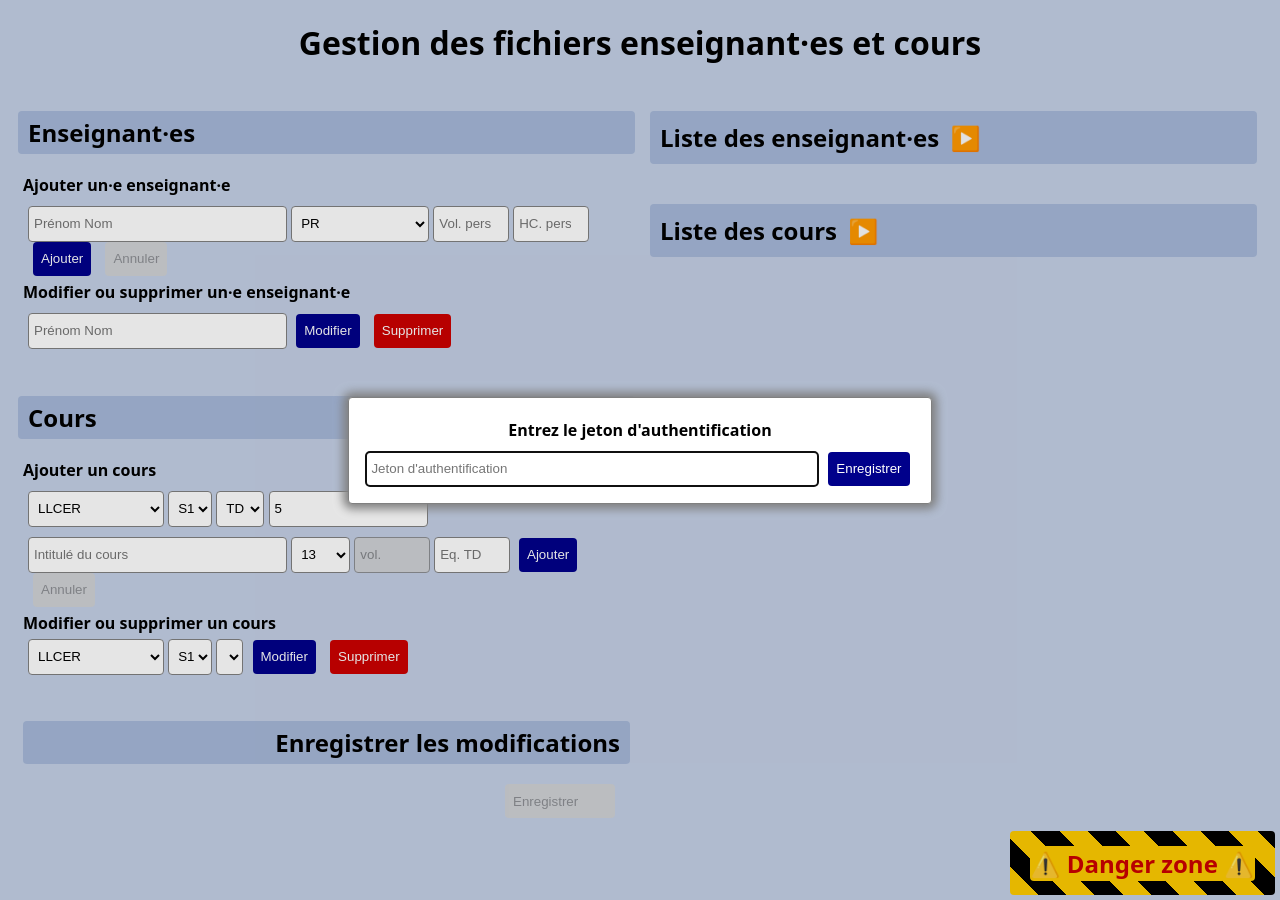
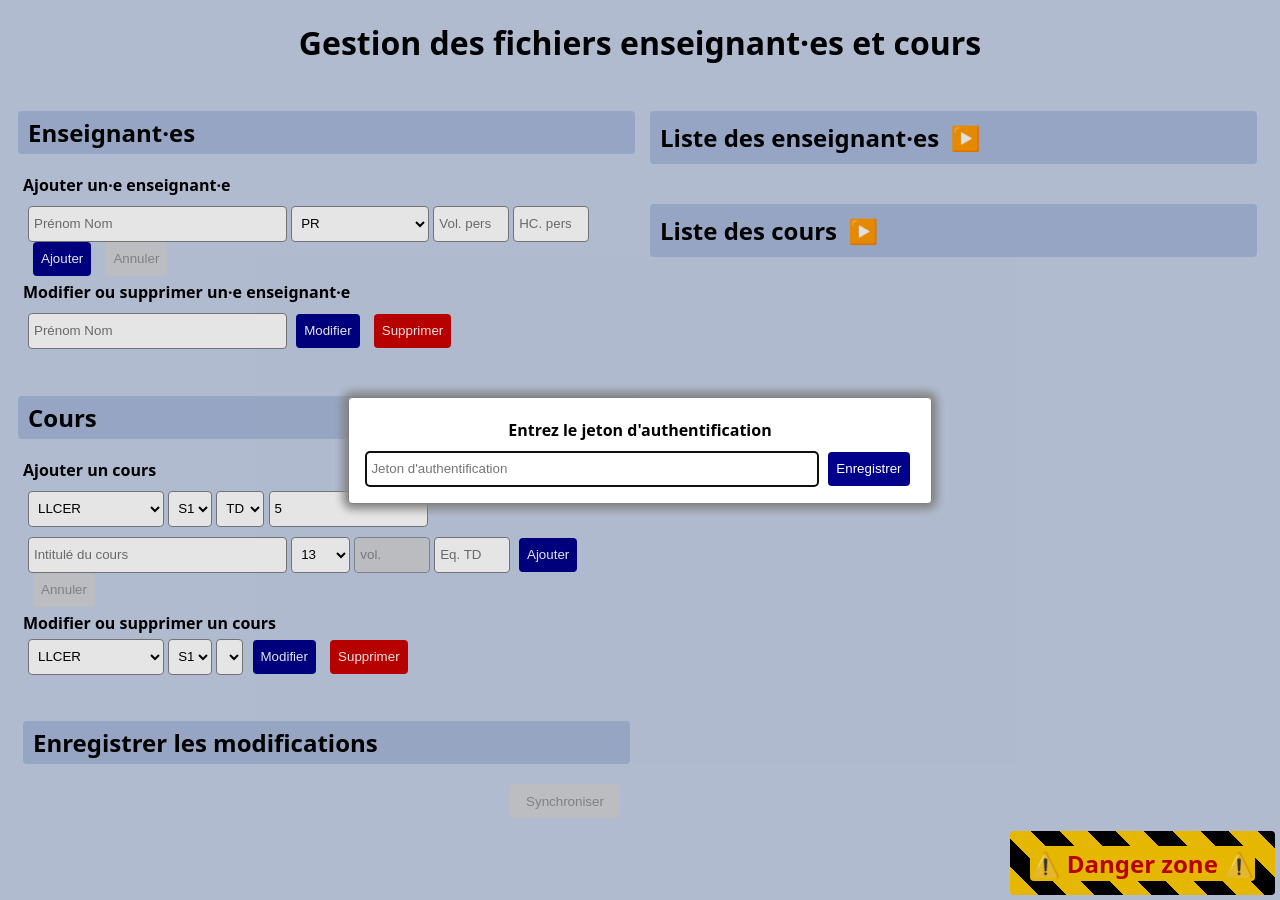
Before and after one commit to fmoncomble/fmoncomble.github.io, a Jekyll site: the page voeux/gestion.html, which Jekyll copies as it is, in a window 1280 px wide. Built offline with Jekyll 4.4.1, drawn with Linux system fonts in a browser that asks for light colours; some of the changed lines change nothing that is shown.

Commit message:
Update gestion

```diff
--- a/voeux/gestion.css
+++ b/voeux/gestion.css
@@ -84,12 +84,12 @@
 }
 
 #save-changes-btn {
-    text-align: left;
+    text-align: center;
     width: 110px;
 }
 
 #save-msg {
-    float: right;
+    display: inline-block;
 }
 
 .wrapper {
@@ -129,7 +129,6 @@
     display: none;
     vertical-align: middle;
     margin-left: 5px;
-    float: right;
 }
 
 @keyframes spin {
--- a/voeux/gestion.html
+++ b/voeux/gestion.html
@@ -229,15 +229,23 @@
                     </div>
                 </div>
                 <br />
-                <div style="text-align: right;">
+                <div>
                     <h2 class="section-header">
                         Enregistrer les modifications
                     </h2>
-
-                    <button id="save-changes-btn" class="wishes-ui" disabled>
-                        Enregistrer<span class="spinner" id="spinner"></span>
-                    </button>
-                    <div id="save-msg" class="wishes-ui"></div>
+                    <div style="text-align: right">
+                        <div id="save-msg" class="wishes-ui"></div>
+                        <button
+                            id="save-changes-btn"
+                            class="wishes-ui"
+                            disabled
+                        >
+                            Synchroniser<span
+                                class="spinner"
+                                id="spinner"
+                            ></span>
+                        </button>
+                    </div>
                 </div>
                 <br />
                 <dialog id="auth-dialog">
--- a/voeux/gestion.js
+++ b/voeux/gestion.js
@@ -262,7 +262,6 @@
 
     // Build available course list according to filière and semestre
     function buildCourseList() {
-        console.log('Rebuilding course list');
         const options = Array.from(courseSelect2.querySelectorAll('option'));
         for (o of options) {
             o.remove();
@@ -814,35 +813,17 @@
     function sortByFil(a, b) {
         const filA = a.filière.toLowerCase();
         const filB = b.filière.toLowerCase();
-        if (filA < filB) {
-            return -1;
-        }
-        if (filA > filB) {
-            return 1;
-        }
-        return 0;
+        return filA.localeCompare(filB);
     }
     function sortBySem(a, b) {
         const semA = a.semestre.toLowerCase();
         const semB = b.semestre.toLowerCase();
-        if (semA < semB) {
-            return -1;
-        }
-        if (semA > semB) {
-            return 1;
-        }
-        return 0;
+        return semA.localeCompare(semB);
     }
     function sortByInt(a, b) {
         const intA = a.intitulé.toLowerCase();
         const intB = b.intitulé.toLowerCase();
-        if (intA < intB) {
-            return -1;
-        }
-        if (intA > intB) {
-            return 1;
-        }
-        return 0;
+        return intA.localeCompare(intB);
     }
 
     // Modify course
@@ -1027,16 +1008,19 @@
             const finalFile = btoa(String.fromCharCode.apply(null, utf8Array));
             const msg = 'profs';
             try {
+                const btnText = saveChangesBtn.firstChild;
+                btnText.textContent = null;
                 spinner.style.display = 'inline-block';
                 const success = await updateFile(url, finalFile, msg);
                 if (success) {
                     spinner.style.display = 'none';
+                    btnText.textContent = '✔︎';
                     saveChangesBtn.style.backgroundColor = 'green';
                     const saveMsg = document.getElementById('save-msg');
-                    saveMsg.textContent = saveMsg.textContent +=
-                        'Fichier "' + msg + '" mis à jour\n';
+                    saveMsg.textContent = 'Fichier "' + msg + '" mis à jour\n';
                     setTimeout(() => {
                         saveChangesBtn.removeAttribute('style');
+                        btnText.textContent = 'Synchroniser';
                         saveChangesBtn.disabled = true;
                         saveMsg.textContent = null;
                     }, 1000);
@@ -1055,16 +1039,19 @@
             const finalFile = btoa(String.fromCharCode.apply(null, utf8Array));
             const msg = 'cours';
             try {
+                const btnText = saveChangesBtn.firstChild;
+                btnText.textContent = null;
                 spinner.style.display = 'inline-block';
                 const success = await updateFile(url, finalFile, msg);
                 if (success) {
                     spinner.style.display = 'none';
+                    btnText.textContent = '✔︎';
                     saveChangesBtn.style.backgroundColor = 'green';
                     const saveMsg = document.getElementById('save-msg');
-                    saveMsg.textContent = saveMsg.textContent +=
-                        'Fichier "' + msg + '" mis à jour\n';
+                    saveMsg.textContent = 'Fichier "' + msg + '" mis à jour\n';
                     setTimeout(() => {
                         saveChangesBtn.removeAttribute('style');
+                        btnText.textContent = 'Synchroniser';
                         saveChangesBtn.disabled = true;
                         saveMsg.textContent = null;
                     }, 1000);
@@ -1139,7 +1126,6 @@
                 const profs = teacherData.filter(
                     (t) => t.status.toLowerCase() === s.value.toLowerCase()
                 );
-                console.log(profs);
                 if (profs.length > 0) {
                     for (t of profs) {
                         const div = document.createElement('li');
```
